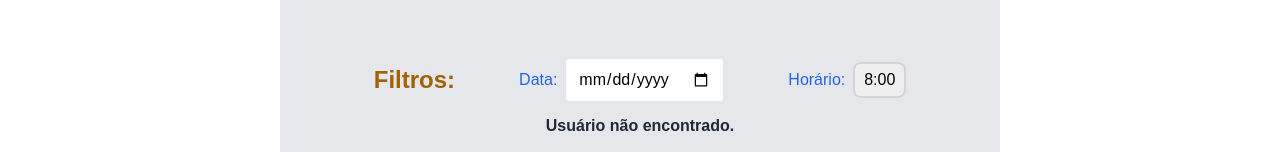
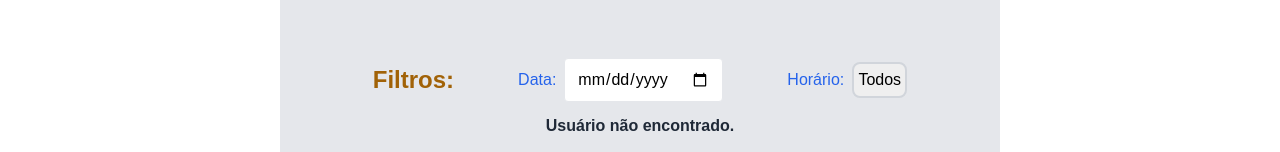
Before and after one commit to Italocr11/Projeto-Engenharia-de-Software-Front, a Next.js app in the folder frontproj/: page /historico in a window 1280 px wide. Shown: the part 190-342 px from the top of the page. Built offline with nearby package versions, Linux system fonts and the light colour scheme.

Commit message:
Habilitando os filtros de data e horário do histórico

```diff
--- a/frontproj/src/app/historico/page.jsx
+++ b/frontproj/src/app/historico/page.jsx
@@ -7,7 +7,7 @@ import axios from "axios";
 
 export default function Historico() {
   const [filtroData, setFiltroData] = useState("");
-  const [filtroHorario, setFiltroHorario] = useState(null);
+  const [filtroHorario, setFiltroHorario] = useState("");
   const [historico, setHistorico] = useState([]);
   const [msg, setMsg] = useState("");
 
@@ -34,6 +34,41 @@ export default function Historico() {
       });
   }, []);
 
+  const formatarData = (data) => {
+    if (!data) return "";
+    const partes = data.split("-");
+    if (partes.length === 3) {
+      if (partes[0].length === 4) {
+        return `${partes[2].padStart(2, "0")}-${partes[1].padStart(2, "0")}-${
+          partes[0]
+        }`;
+      }
+
+      return `${partes[0].padStart(2, "0")}-${partes[1].padStart(2, "0")}-${
+        partes[2]
+      }`;
+    }
+    return data;
+  };
+
+  const historicoFiltrado = historico.filter((reserva) => {
+    const dataFormatada = filtroData ? formatarData(filtroData) : "";
+    const dataReservaFormatada = formatarData(reserva.data);
+    console.log(
+      "Data filtrada:",
+      dataFormatada,
+      "Data reserva:",
+      dataReservaFormatada
+    );
+    const dataCondicao = filtroData
+      ? dataReservaFormatada === dataFormatada
+      : true;
+    const horarioCondicao = filtroHorario
+      ? reserva.horario === filtroHorario
+      : true;
+    return dataCondicao && horarioCondicao;
+  });
+
   return (
     <Interface>
       <div className="h-max w-full flex items-center justify-center">
@@ -47,51 +82,41 @@ export default function Historico() {
             </div>
             <div>
               <label className="text-blue-600 mr-2">Data:</label>
-
               <input
                 type="date"
                 className="border rounded px-3 py-2"
                 value={filtroData}
-                onChange={(e) => {
-                  setFiltroData(e.target.value);
-                }}
-              ></input>
+                onChange={(e) => setFiltroData(e.target.value)}
+              />
             </div>
             <div>
               <label className="text-blue-600 mr-2">Horário:</label>
               <select
-                className="appearance-none border-2 border-gray-300 rounded-lg p-1 text-base max-w-xs focus:border-blue-500
-             focus:bg-blue-50 transition-colors duration-300 text-center"
-                onChange={(e) => {
-                  setFiltroHorario(e.target.value);
-                }}
+                className="appearance-none border-2 border-gray-300 rounded-lg p-1 text-base max-w-xs focus:border-blue-500 focus:bg-blue-50 transition-colors duration-300 text-center"
+                value={filtroHorario}
+                onChange={(e) => setFiltroHorario(e.target.value)}
               >
-                <option value={"8:00"}>8:00</option>
-                <option value={"9:00"}>9:00</option>
-                <option value={"10:00"}>10:00</option>
-                <option value={"11:00"}>11:00</option>
-                <option value={"12:00"}>12:00</option>
-                <option value={"13:00"}>13:00</option>
-                <option value={"14:00"}>14:00</option>
-                <option value={"15:00"}>15:00</option>
-                <option value={"16:00"}>16:00</option>
-                <option value={"17:00"}>17:00</option>
-                <option value={"18:00"}>18:00</option>
-                <option value={"19:00"}>19:00</option>
-                <option value={"20:00"}>20:00</option>
-                <option value={"21:00"}>21:00</option>
-                <option value={"22:00"}>22:00</option>
+                <option value="">Todos</option>
+                {[...Array(15)].map((_, i) => {
+                  const hour = i + 8;
+                  return (
+                    <option key={hour} value={`${hour}:00`}>
+                      {hour}:00
+                    </option>
+                  );
+                })}
               </select>
             </div>
           </div>
 
-          {historico.length > 0 ? (
-            historico.map((reserva) => (
+          {historicoFiltrado.length > 0 ? (
+            historicoFiltrado.map((reserva) => (
               <InfoReservHist key={reserva.id} reserva={reserva} />
             ))
           ) : (
             <div className="text-center text-gray-800 font-bold mt-10">
-              {msg || "Você não alugou nenhuma reserva até o momento!"}
+              {msg ||
+                "Nenhuma reserva encontrada para os filtros selecionados."}
             </div>
           )}
         </div>
```
